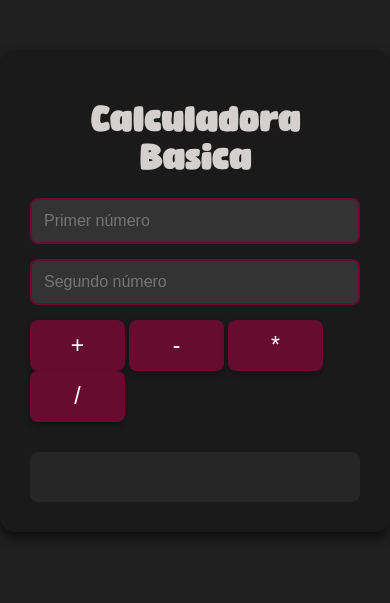
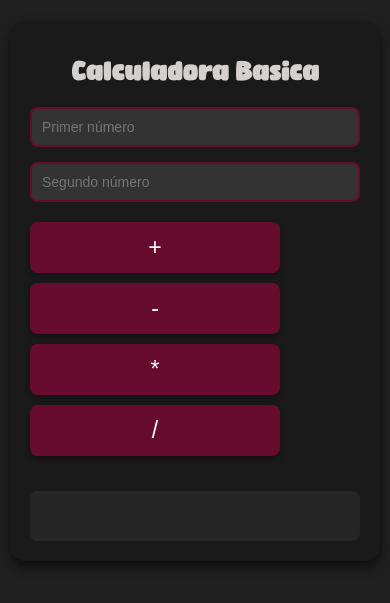
Before and after one commit to moy2005/CalculadoraBasic, a website: page index.html in a window 390 px wide. Shown: the part 131-734 px from the top of the page. Drawn offline with Linux system fonts and the light colour scheme.

Commit message:
Update styles.css

```diff
--- a/styles/styles.css
+++ b/styles/styles.css
@@ -106,3 +106,41 @@ button:active {
     border-radius: 8px;
     padding: 10px;
 }
+
+@media screen and (max-width: 480px) {
+    .calculator {
+        width: 95%;
+        padding: 20px;
+        margin: 10px;
+    }
+
+    .operations {
+        flex-direction: column;
+        align-items: center;
+    }
+
+    button {
+        width: 100%;
+        max-width: 250px;
+        margin: 5px 0;
+    }
+
+    input {
+        font-size: 14px;
+        padding: 10px;
+    }
+
+    h1 {
+        font-size: 1.5em;
+    }
+}
+
+@media screen and (max-width: 320px) {
+    .calculator {
+        padding: 15px;
+    }
+
+    button {
+        font-size: 14px;
+    }
+}
```
